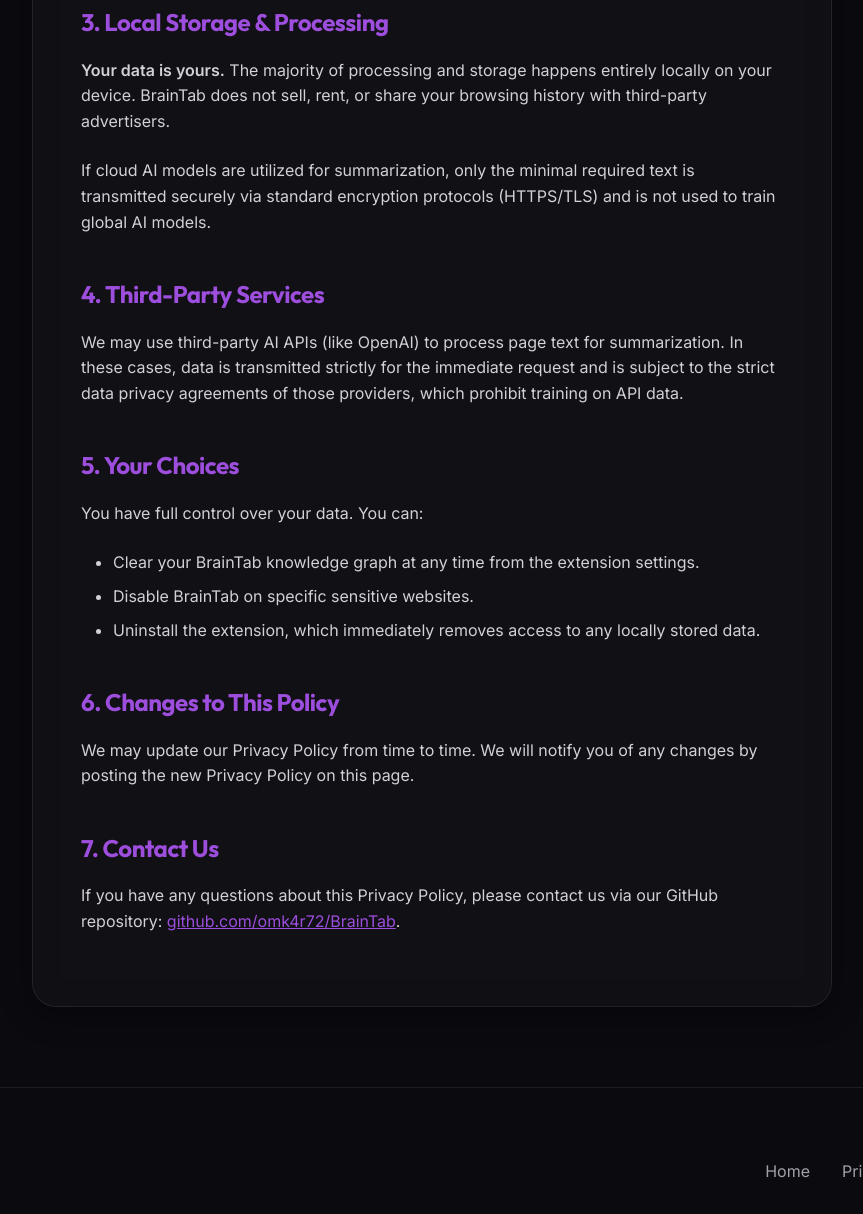
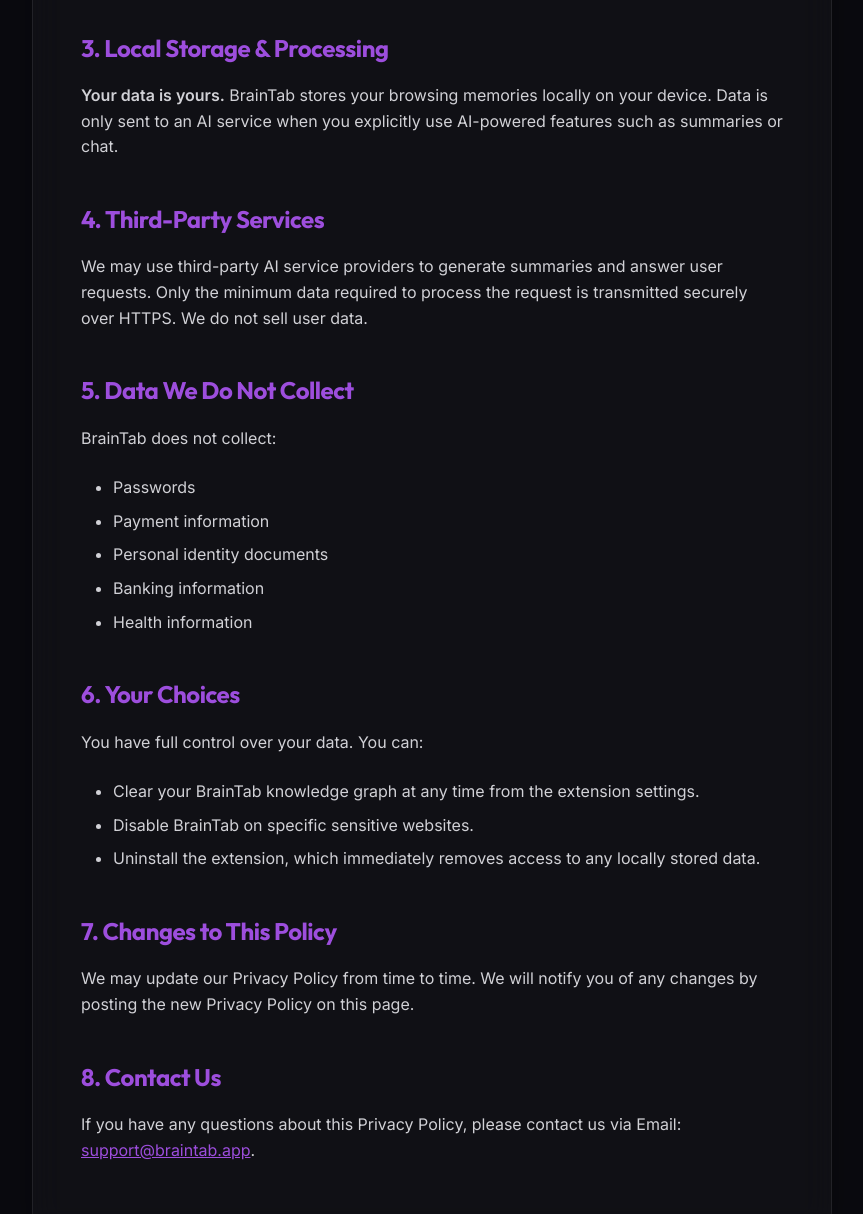
Before and after one commit to omk4r72/BrainTab, a plain HTML site: page privacy.html in a window 1280 px wide. Shown: the part 980-2194 px from the top of the page, without its empty margins (208-1071 px from the left). Drawn offline with Linux system fonts and the light colour scheme.

Commit message:
Update privacy.html

```diff
--- a/privacy.html
+++ b/privacy.html
@@ -64,7 +64,7 @@
     <main>
         <section class="privacy-content glass-card animate-on-scroll">
             <h1>Privacy Policy</h1>
-            <p class="last-updated">Last Updated: June 30, 2026</p>
+            <p class="last-updated">Effective Date: June 30, 2026<br>Last Updated: June 30, 2026</p>
 
             <p>At BrainTab, your privacy is our top priority. We understand that your browser history is highly personal, and we have built BrainTab with privacy-first principles.</p>
 
@@ -84,13 +84,22 @@
             </ul>
 
             <h2>3. Local Storage & Processing</h2>
-            <p><strong>Your data is yours.</strong> The majority of processing and storage happens entirely locally on your device. BrainTab does not sell, rent, or share your browsing history with third-party advertisers.</p>
-            <p>If cloud AI models are utilized for summarization, only the minimal required text is transmitted securely via standard encryption protocols (HTTPS/TLS) and is not used to train global AI models.</p>
+            <p><strong>Your data is yours.</strong> BrainTab stores your browsing memories locally on your device. Data is only sent to an AI service when you explicitly use AI-powered features such as summaries or chat.</p>
 
             <h2>4. Third-Party Services</h2>
-            <p>We may use third-party AI APIs (like OpenAI) to process page text for summarization. In these cases, data is transmitted strictly for the immediate request and is subject to the strict data privacy agreements of those providers, which prohibit training on API data.</p>
+            <p>We may use third-party AI service providers to generate summaries and answer user requests. Only the minimum data required to process the request is transmitted securely over HTTPS. We do not sell user data.</p>
 
-            <h2>5. Your Choices</h2>
+            <h2>5. Data We Do Not Collect</h2>
+            <p>BrainTab does not collect:</p>
+            <ul>
+                <li>Passwords</li>
+                <li>Payment information</li>
+                <li>Personal identity documents</li>
+                <li>Banking information</li>
+                <li>Health information</li>
+            </ul>
+
+            <h2>6. Your Choices</h2>
             <p>You have full control over your data. You can:</p>
             <ul>
                 <li>Clear your BrainTab knowledge graph at any time from the extension settings.</li>
@@ -98,11 +107,11 @@
                 <li>Uninstall the extension, which immediately removes access to any locally stored data.</li>
             </ul>
 
-            <h2>6. Changes to This Policy</h2>
+            <h2>7. Changes to This Policy</h2>
             <p>We may update our Privacy Policy from time to time. We will notify you of any changes by posting the new Privacy Policy on this page.</p>
 
-            <h2>7. Contact Us</h2>
-            <p>If you have any questions about this Privacy Policy, please contact us via our GitHub repository: <a href="https://github.com/omk4r72/BrainTab" style="color: var(--accent-purple);">github.com/omk4r72/BrainTab</a>.</p>
+            <h2>8. Contact Us</h2>
+            <p>If you have any questions about this Privacy Policy, please contact us via Email: <a href="mailto:support@braintab.app" style="color: var(--accent-purple);">support@braintab.app</a>.</p>
         </section>
     </main>
 
```
